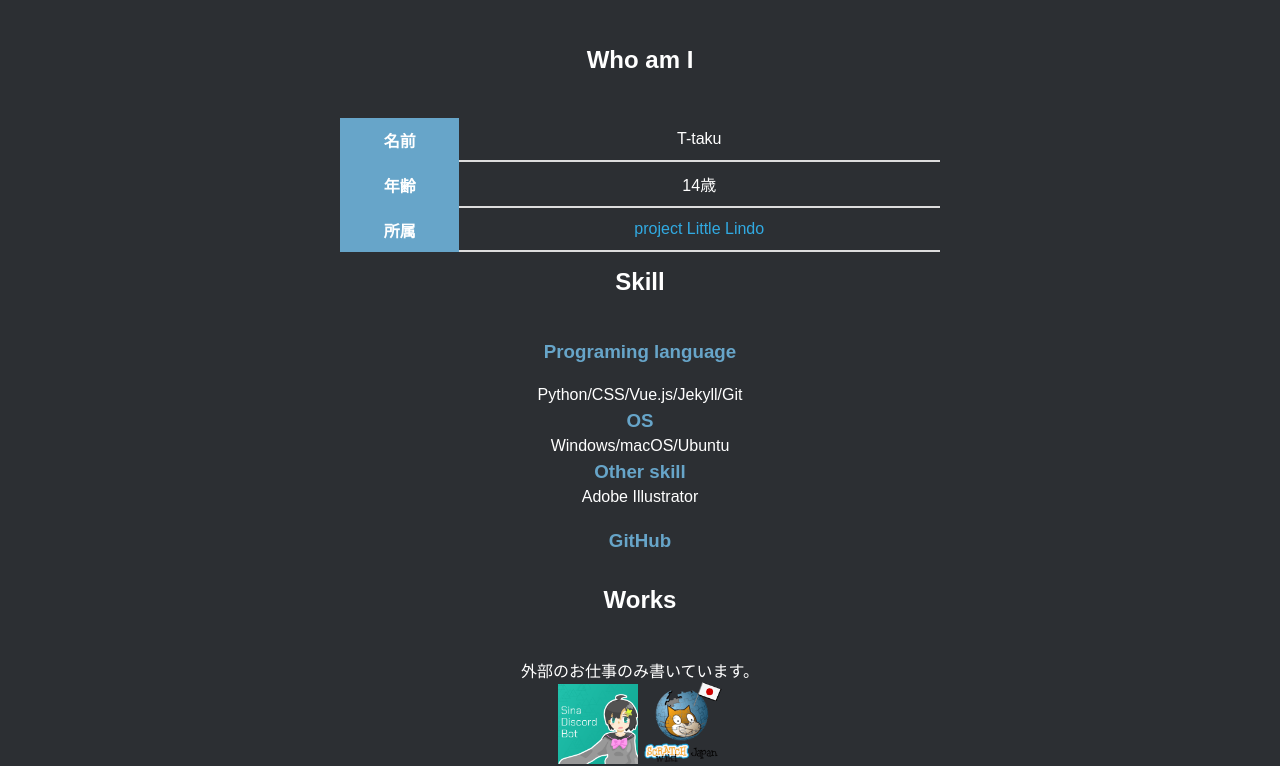
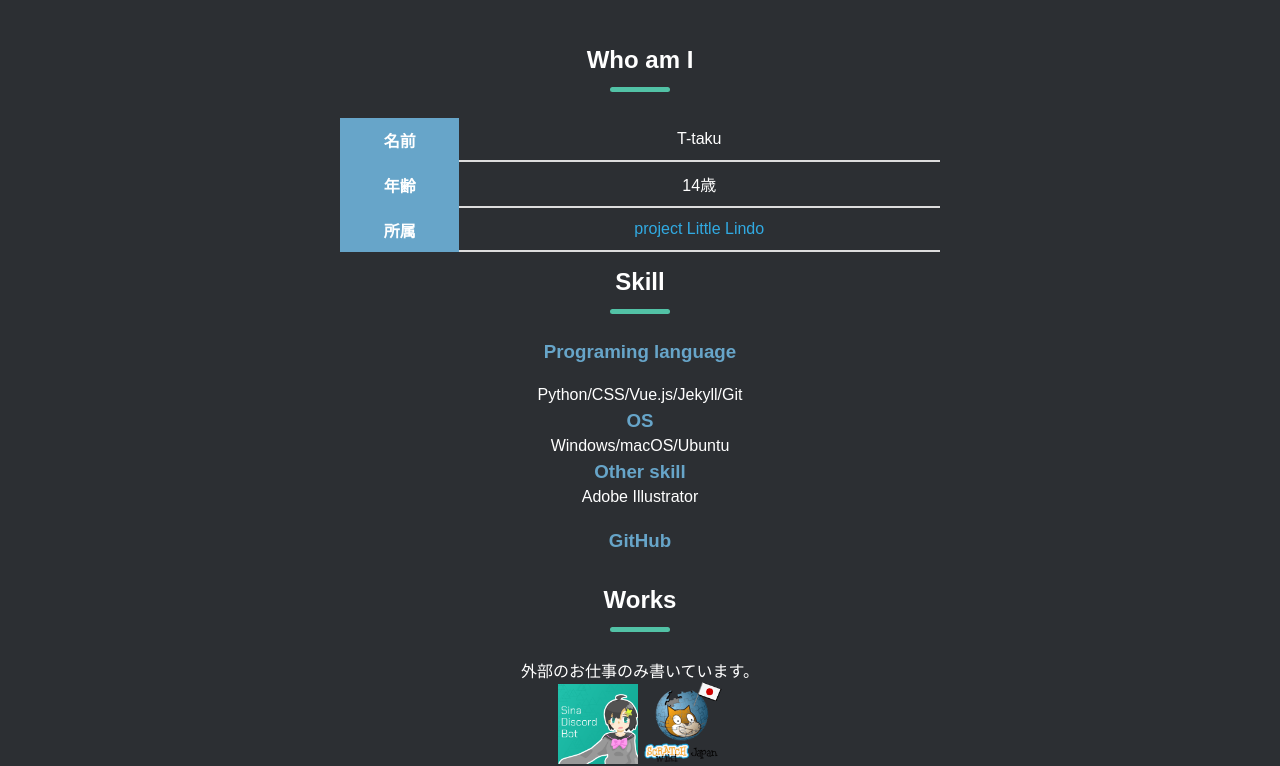
Before and after one commit to T-taku/portfolio, a Jekyll site: the page built from index.md, in a window 1280 px wide. Shown: the part 486-1252 px from the top of the page. Built offline with Jekyll 4.4.1, drawn with Linux system fonts in a browser that asks for light colours; nearby versions of some CDN libraries; a script that is not in the unit is left out.

Commit message:
Update main.css

```diff
--- a/assets/css/main.css
+++ b/assets/css/main.css
@@ -149,7 +149,7 @@
   text-align: center;
 }
 
-h2:before {
+.irai h2:before {
   display: none!important;
 }
 
```
